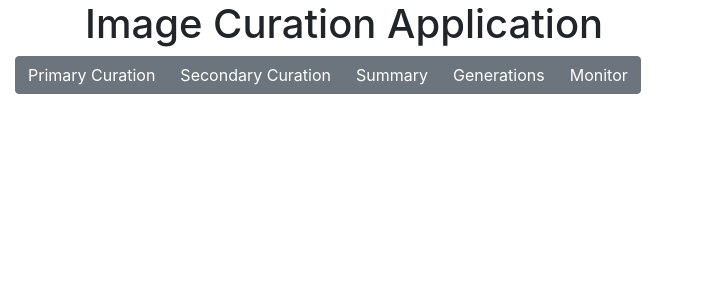
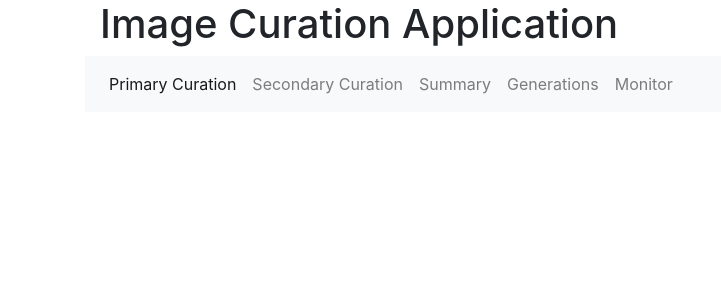
Before and after one commit to AJStangl/FlaskApp, a Flask app: page / in a window 1280 px wide. Shown: the top 300 px of the page, without its empty margins (0-721 px from the left). Run offline with Flask 3, Linux system fonts and the light colour scheme; some libraries are stand-ins or nearby versions.

Commit message:
Fixed annoying routing

```diff
--- a/templates/base.html
+++ b/templates/base.html
@@ -13,25 +13,37 @@
     <title>{% block title %}{% endblock %}</title>
 </head>
 <body>
-<div class="container-fluid">
+<div class="container">
         <div class="header-bar">
             <div class="container">
                 <h1>Image Curation Application</h1>
             </div>
             <div class="toolbar">
-            <form action="{{ url_for('index.select_endpoint') }}" method="GET">
-                <div class="btn-group" role="group" aria-label="Select Endpoint">
-                    <button type="submit" name="endpoint" value="primary" class="btn btn-secondary">Primary Curation
+                <nav class="navbar navbar-expand-lg navbar-light bg-light">
+                    <button class="navbar-toggler" type="button" data-toggle="collapse" data-target="#navbarNav"
+                            aria-controls="navbarNav" aria-expanded="false" aria-label="Toggle navigation">
+                        <span class="navbar-toggler-icon"></span>
                     </button>
-                    <button type="submit" name="endpoint" value="secondary" class="btn btn-secondary">Secondary
-                        Curation
-                    </button>
-                    <button type="submit" name="endpoint" value="summary" class="btn btn-secondary">Summary</button>
-                    <button type="submit" name="endpoint" value="generations" class="btn btn-secondary">Generations
-                    </button>
-                    <button type="submit" name="endpoint" value="monitor" class="btn btn-secondary">Monitor</button>
+                    <div class="collapse navbar-collapse" id="navbarNav">
+                        <ul class="navbar-nav">
+                            <li class="nav-item active">
+                                <a class="nav-link" href="{{ url_for('primary.primary') }}">Primary Curation</a>
+                            </li>
+                            <li class="nav-item">
+                                <a class="nav-link" href="{{ url_for('secondary.secondary') }}">Secondary Curation</a>
+                            </li>
+                            <li class="nav-item">
+                                <a class="nav-link" href="{{ url_for('summary.summary') }}">Summary</a>
+                            </li>
+                            <li class="nav-item">
+                                <a class="nav-link" href="{{ url_for('generations.generations') }}">Generations</a>
+                            </li>
+                            <li class="nav-item">
+                                <a class="nav-link" href="{{ url_for('monitor.monitor') }}">Monitor</a>
+                            </li>
+                        </ul>
                     </div>
-            </form>
+                </nav>
             </div>
         </div>
     </div>
@@ -279,40 +291,6 @@
 </style>
 
 {% block content %}
-    <div class="container">
-        <div class="header-bar">
-            <div class="container">
-                <h1>Image Curation Application</h1>
-            </div>
-            <div class="toolbar">
-                <nav class="navbar navbar-expand-lg navbar-light bg-light">
-                    <button class="navbar-toggler" type="button" data-toggle="collapse" data-target="#navbarNav"
-                            aria-controls="navbarNav" aria-expanded="false" aria-label="Toggle navigation">
-                        <span class="navbar-toggler-icon"></span>
-                    </button>
-                    <div class="collapse navbar-collapse" id="navbarNav">
-                        <ul class="navbar-nav">
-                            <li class="nav-item active">
-                                <a class="nav-link" href="{{ url_for('index.select_endpoint') }}">Primary Curation</a>
-                            </li>
-                            <li class="nav-item">
-                                <a class="nav-link" href="{{ url_for('index.select_endpoint') }}">Secondary Curation</a>
-                            </li>
-                            <li class="nav-item">
-                                <a class="nav-link" href="{{ url_for('index.select_endpoint') }}">Summary</a>
-                            </li>
-                            <li class="nav-item">
-                                <a class="nav-link" href="{{ url_for('index.select_endpoint') }}">Generations</a>
-                            </li>
-                            <li class="nav-item">
-                                <a class="nav-link" href="{{ url_for('index.select_endpoint') }}">Monitor</a>
-                            </li>
-                        </ul>
-                    </div>
-                </nav>
-            </div>
-        </div>
-    </div>
 
     <script>
         $(document).ready(function () {
```
Lines whose indentation alone changed are shown as unchanged.
